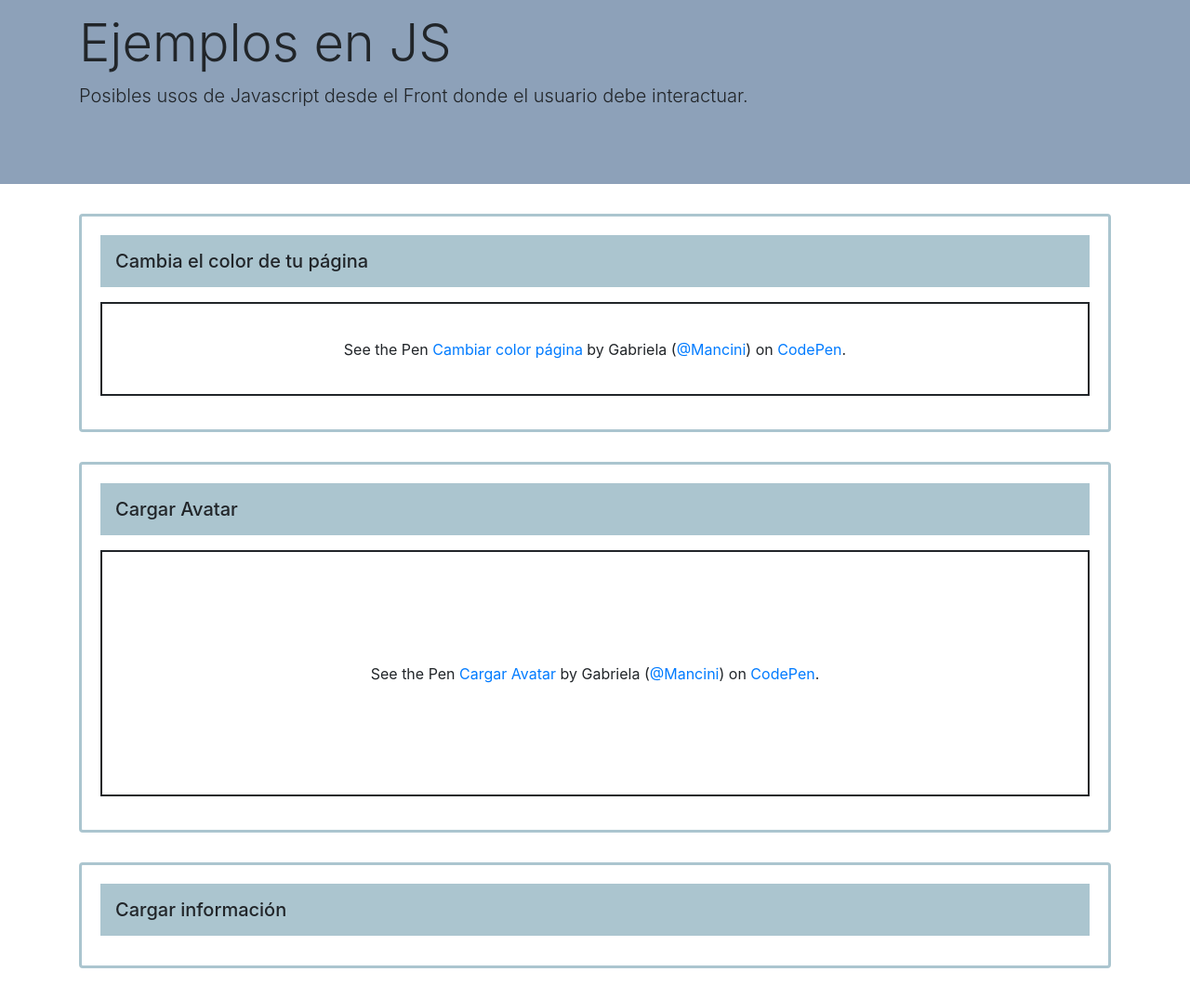
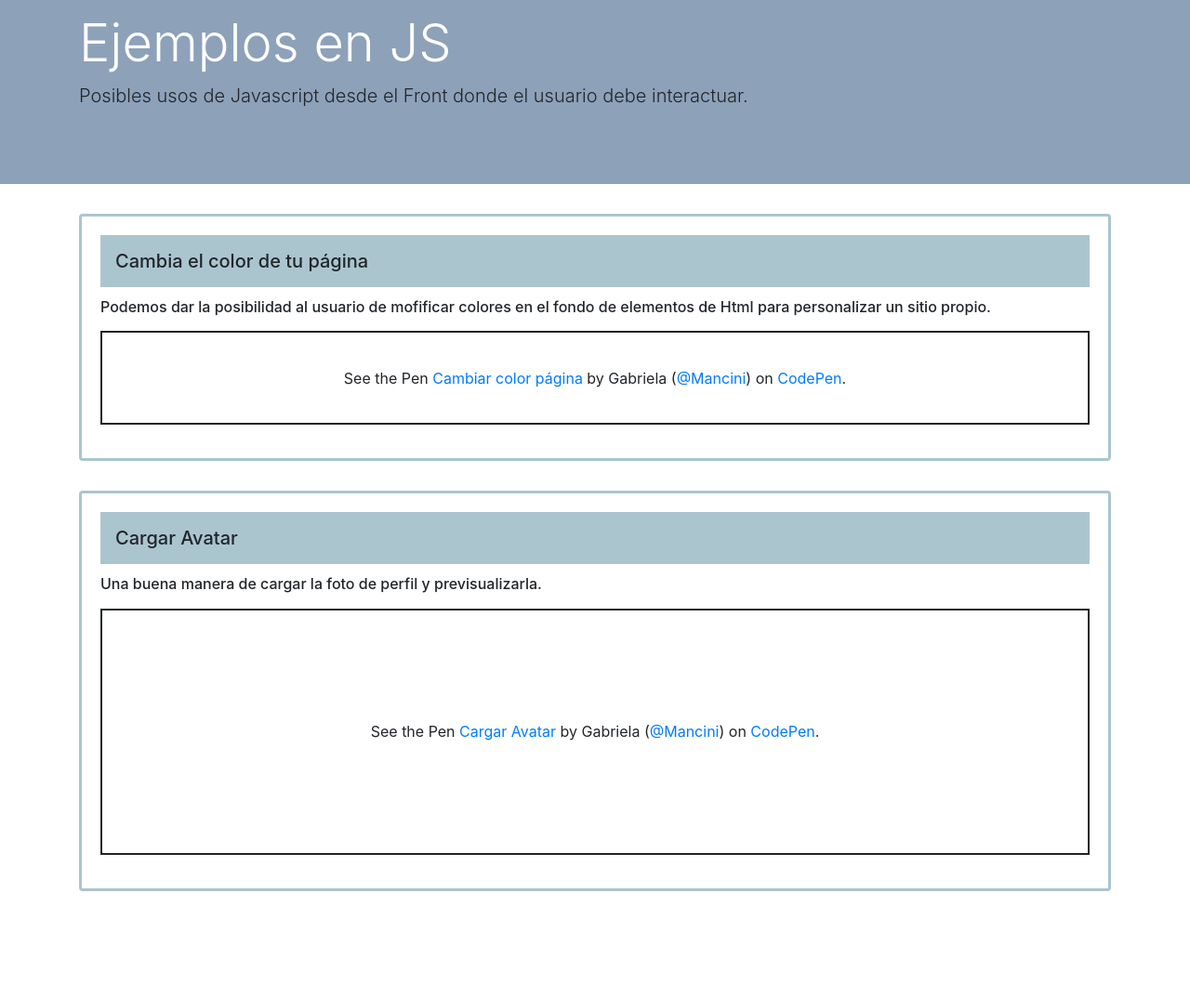
Before and after one commit to gabimancini/Ejercitacion-JS, a plain HTML site: page index.html in a window 1280 px wide. Shown: the part 101-1175 px from the top of the page at 93% size. After the commit the page ends 1092 px from the top, so only its background shows below. Drawn offline with nearby package versions, Linux system fonts and the light colour scheme; a script that the page names is missing.

Commit message:
descripción

```diff
--- a/index.html
+++ b/index.html
@@ -32,6 +32,7 @@
         <div class="card">
           <div class="card-body">
             <h5 class="card-title">Cambia el color de tu página</h5>
+            <h6>Podemos dar la posibilidad al usuario de mofificar colores en el fondo de elementos de Html para personalizar un sitio propio.</h6>
             <p class="codepen" data-height="350" data-theme-id="dark" data-default-tab="js,result" data-user="Mancini"
               data-slug-hash="GRovzPj"
               style="height: 101px; box-sizing: border-box; display: flex; align-items: center; justify-content: center; border: 2px solid; margin: 1em 0; padding: 1em;"
@@ -48,6 +49,7 @@
         <div class="card">
           <div class="card-body">
             <h5 class="card-title">Cargar Avatar</h5>
+            <h6>Una buena manera de cargar la foto de perfil y previsualizarla.</h6>
             <p class="codepen" data-height="350" data-theme-id="dark" data-default-tab="js,result" data-user="Mancini"
               data-slug-hash="VwezRzP"
               style="height: 265px; box-sizing: border-box; display: flex; align-items: center; justify-content: center; border: 2px solid; margin: 1em 0; padding: 1em;"
@@ -60,15 +62,17 @@
           </div>
         </div>
       </div>
+      <!--
       <div class="col-sm-12">
         <div class="card">
           <div class="card-body">
-            <h5 class="card-title">Cargar información</h5>
+            <h5 class="card-title">Pr´ximamente: Cargar información</h5>
 
             <script async src="https://static.codepen.io/assets/embed/ei.js"></script>
           </div>
         </div>
       </div>
+      -->
     </div>
   </div>
   <script src="https://code.jquery.com/jquery-3.2.1.slim.min.js"
--- a/styles.css
+++ b/styles.css
@@ -1,5 +1,8 @@
 .jumbotron-fluid {
     background-color: #8DA1B9;
+}
+h1{
+    color:#fff;
 }
 /* Social Media */
 ul{
```
